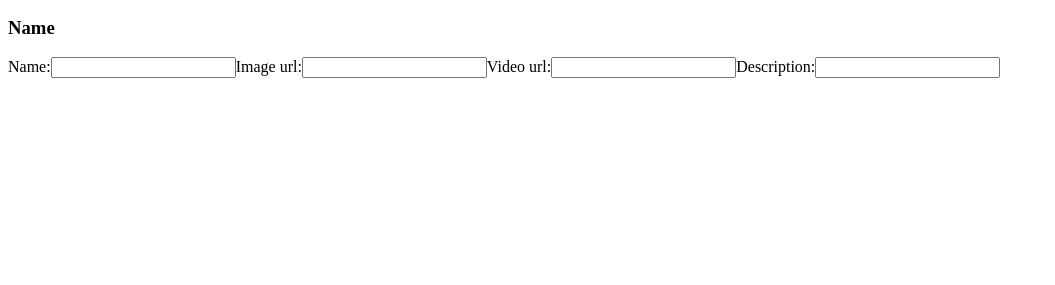
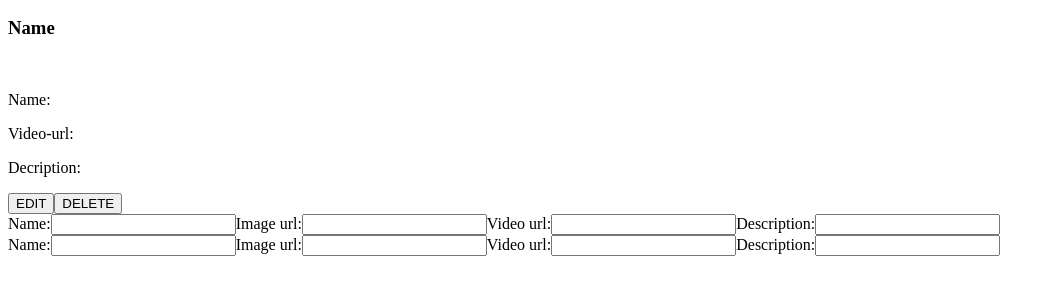
Before and after one commit to Monica-Macharia/gem-app, a React (Vite) app in the folder gem-app/: page / in a window 1280 px wide. Shown: the part 135-420 px from the top of the page, without its empty margins (0-1055 px from the left). Built offline with nearby package versions, Linux system fonts and the light colour scheme.

Commit message:
admin html structure

```diff
--- a/gem-app/src/Admin.jsx
+++ b/gem-app/src/Admin.jsx
@@ -1,7 +1,41 @@
 function Admin(){
+    //create a fetch request that displays all gems and display as cards on a grid
+    // remember to change state
+
     return(
         <>
-        {/* //form for POST */}
+        {/* display fetch results */}
+        <div className="cards">
+            <img src="" alt="" />
+            <p>Name:</p>
+            <p>Video-url:</p>
+            <p>Decription:</p>
+
+        {/*PUT form */}
+        <button>EDIT</button>
+
+        {/* DELETE form */}
+        <button>DELETE</button>
+        </div>
+
+
+
+        {/*form for POST */}
+        <form>
+                   <label>Name:
+                <input type="text" />
+            </label>
+            <label>Image url:
+                <input type="text" />
+            </label>
+            <label>Video url:
+                <input type="text" />
+            </label>
+            <label>Description:
+                <input type="text" />
+            </label>
+
+        </form>
 
         </>
     )
```
